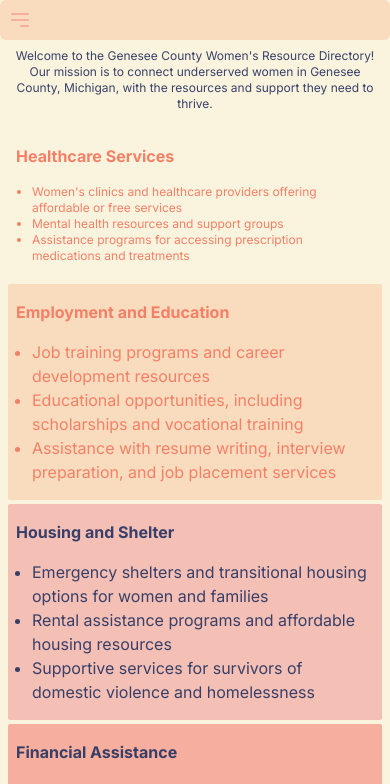
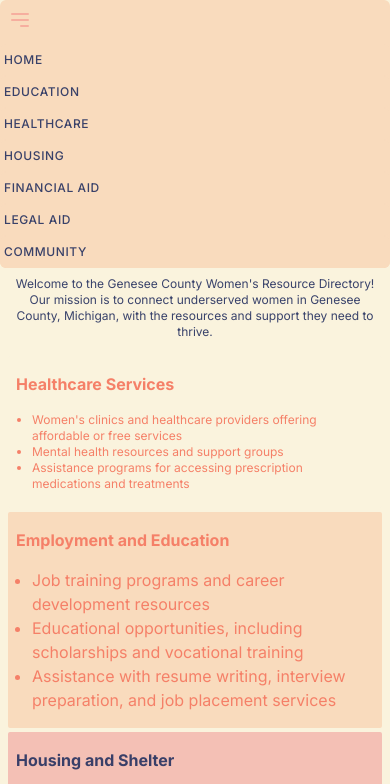
Before and after one commit to YouGuavas/gencowomen, a Next.js app: page / in a window 390 px wide. Shown: the top 784 px of the page. Built offline with nearby package versions, Linux system fonts and the light colour scheme.

Commit message:
Remove window reference

```diff
--- a/components/Nav.tsx
+++ b/components/Nav.tsx
@@ -47,9 +47,7 @@ export function Nav() {
 			</button>
 
 			<div
-				className={`flex flex-col md:flex-row ${
-					isMenuOpen || window?.innerWidth > 767 ? 'block' : 'hidden'
-				} transition-max-height duration-700 ease-in-out overflow-hidden`}
+				className={`flex flex-col md:flex-row block transition-max-height duration-700 ease-in-out overflow-hidden`}
 				style={{ maxHeight: '500px' }}
 			>
 				{navLinks.map((link, index) => (
```
